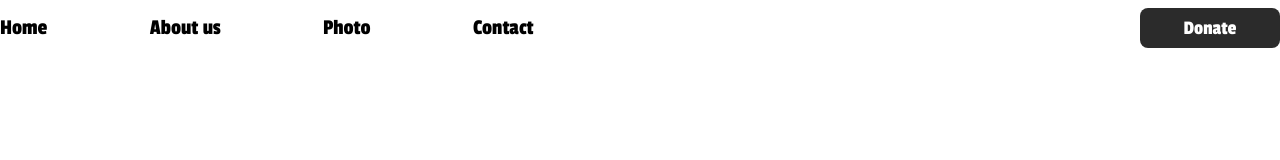
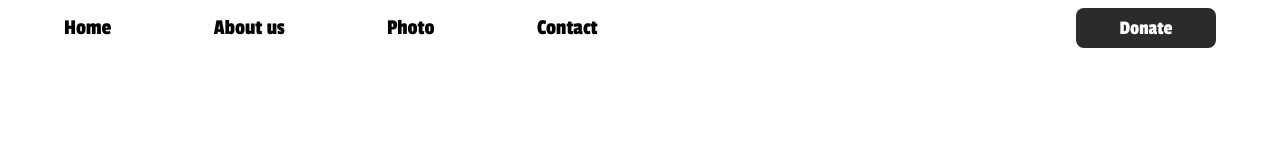
Before and after one commit to callmespiderr/denki, a website: page index.html in a window 1280 px wide. Drawn offline with nearby package versions, Linux system fonts and the light colour scheme; files that its build step writes are made by us from their sources.

Commit message:
header fix

```diff
--- a/index.html
+++ b/index.html
@@ -15,11 +15,21 @@
     <header class="header">
         <div class="container">
             <nav class="header__nav nav">
-                <div class="nav__links">
-                    <a href="#" class="nav__links-item">Home</a>
-                    <a href="#" class="nav__links-item">About us</a>
-                    <a href="#" class="nav__links-item">Photo</a>
-                    <a href="#" class="nav__links-item">Contact</a>
+                <div class="nav__links links">
+                    <ul class="links__list">
+                        <li class="list-item">
+                            <a href="#" class="links-item">Home</a>
+                        </li>
+                        <li class="list-item">
+                            <a href="#" class="links-item">About us</a>
+                        </li>
+                        <li class="list-item">
+                            <a href="#" class="links-item">Photo</a>
+                        </li>
+                        <li class="list-item">
+                            <a href="#" class="links-item">Contact</a>
+                        </li>
+                    </ul>
                 </div>
 
                 <div class="nav__button">
--- a/styles/_header.scss
+++ b/styles/_header.scss
@@ -9,17 +9,27 @@
         @include m.d-flex(start, center);
         height: 55px;
 
-        .nav__links {
-            @include m.d-flex(start, center);
+        .links {
             flex-grow: 1;
 
-            &-item {
-                margin: 0 8vw 0 0;
-                font-size: 22px;
-                color: v.$text-color;
+            &__list {
+                @include m.d-flex(start, center);
 
-                &:hover {
-                    color: #a9a9a9;
+                .list-item {
+                    font-size: 22px;
+                    margin: 0 8vw 0 0;
+
+                    &:hover {
+                        color: #a9a9a9;
+                    }
+
+                    .links-item {
+                        white-space: nowrap;
+                    }
+                }
+
+                @media (max-width: 1400px) {
+                    margin-left: 5vw;
                 }
             }
         }
@@ -34,6 +44,11 @@
             width: 140px;
             height: 40px;
             font-size: 20px;
+
+            @media (max-width: 1400px) {
+                    margin-right: 5vw;
+                }
+
             &:hover {
                 background-color: #a9a9a9;
                 cursor: pointer;
```
